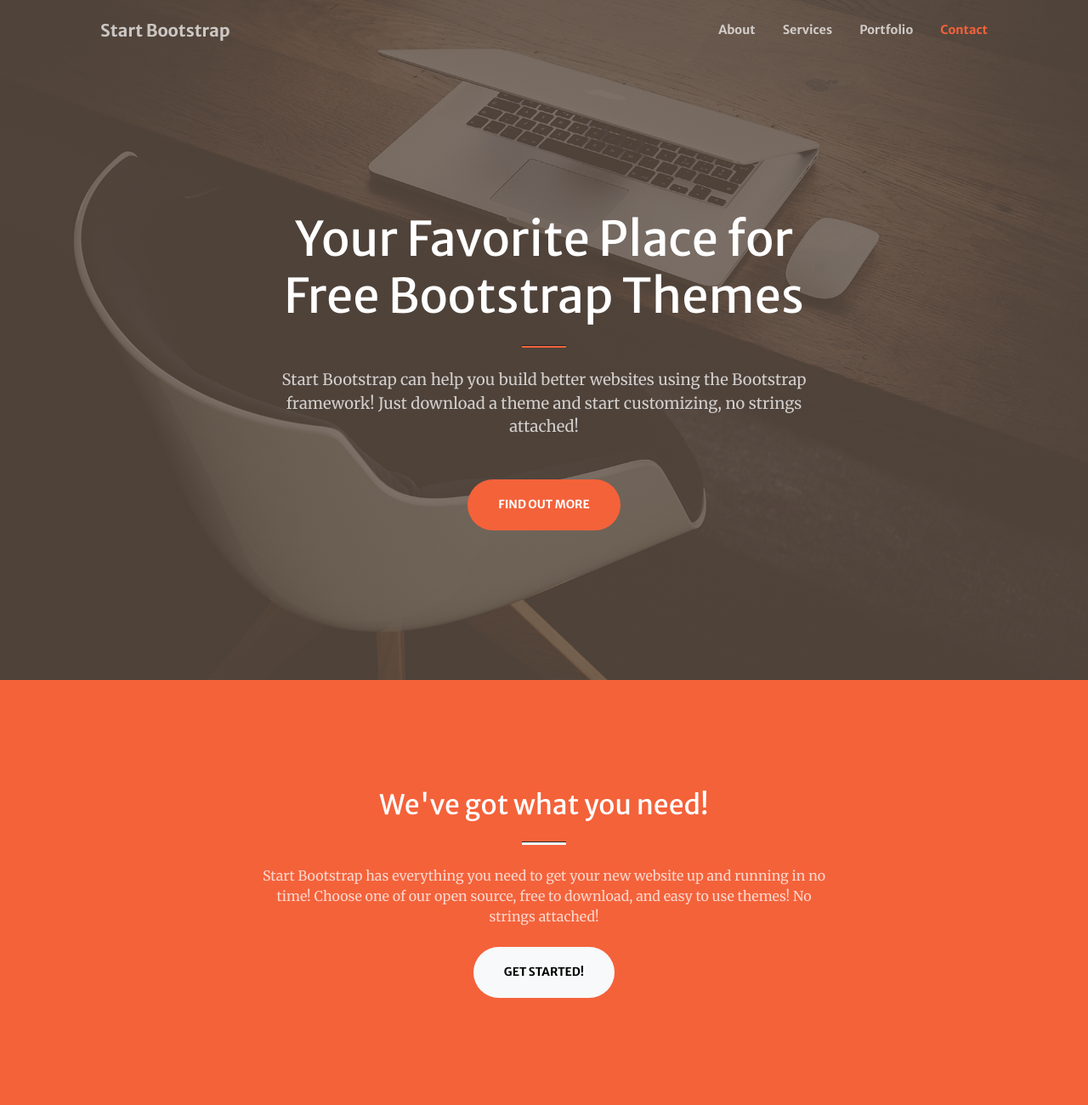
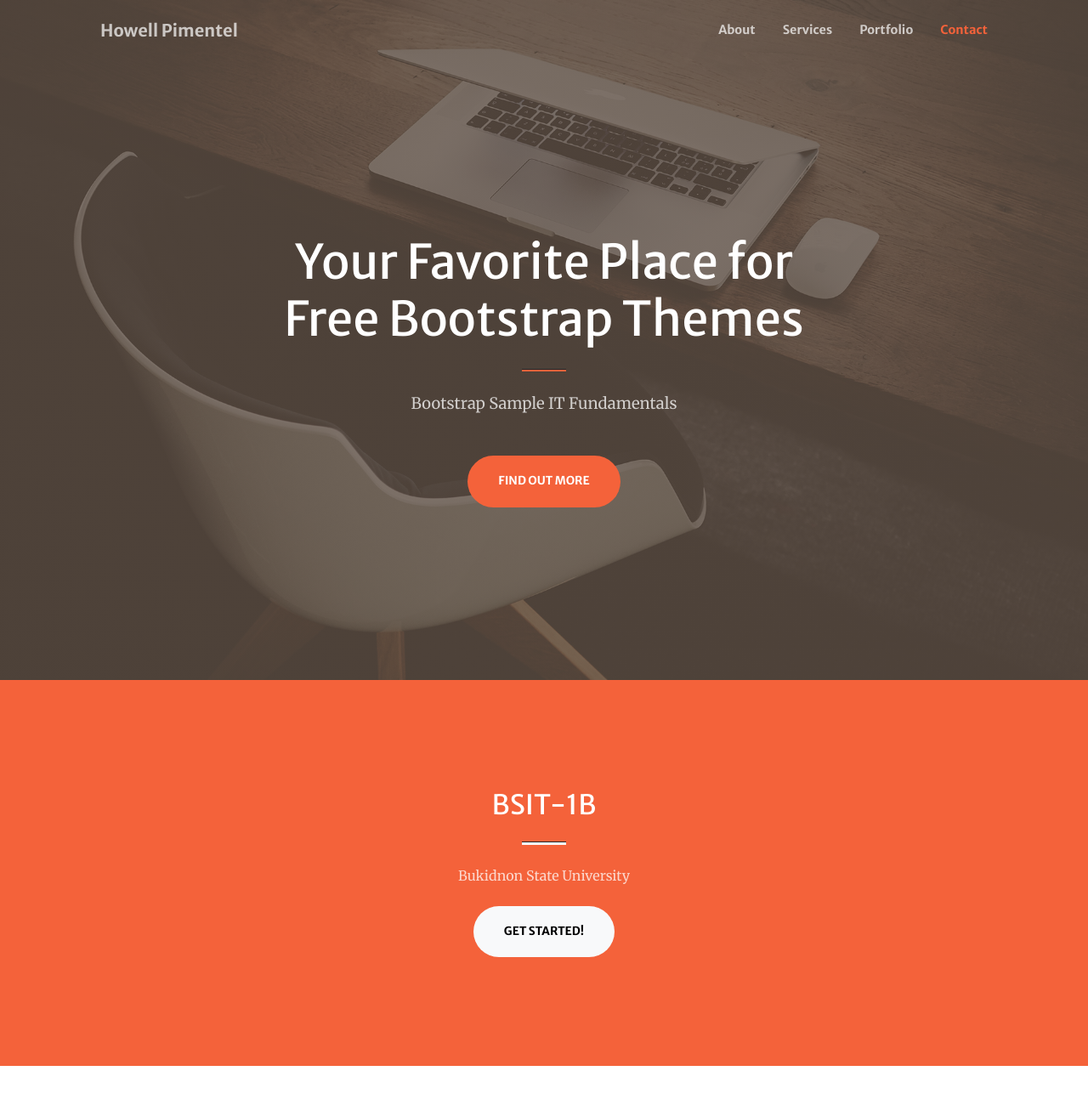
Before and after one commit to HowellPimentel/HowellPimentel.github.io, a plain HTML site: page index.html in a window 1280 px wide. Shown: the top 1300 px of the page at 85% size. Drawn offline with nearby package versions, Linux system fonts and the light colour scheme; some packages are replaced by stand-ins of ours; a script that the page names is missing.

Commit message:
index.html

```diff
--- a/index.html
+++ b/index.html
@@ -22,7 +22,7 @@
         <!-- Navigation-->
         <nav class="navbar navbar-expand-lg navbar-light fixed-top py-3" id="mainNav">
             <div class="container px-4 px-lg-5">
-                <a class="navbar-brand" href="#page-top">Start Bootstrap</a>
+                <a class="navbar-brand" href="#page-top">Howell Pimentel</a>
                 <button class="navbar-toggler navbar-toggler-right" type="button" data-bs-toggle="collapse" data-bs-target="#navbarResponsive" aria-controls="navbarResponsive" aria-expanded="false" aria-label="Toggle navigation"><span class="navbar-toggler-icon"></span></button>
                 <div class="collapse navbar-collapse" id="navbarResponsive">
                     <ul class="navbar-nav ms-auto my-2 my-lg-0">
@@ -43,7 +43,7 @@
                         <hr class="divider" />
                     </div>
                     <div class="col-lg-8 align-self-baseline">
-                        <p class="text-white-75 mb-5">Start Bootstrap can help you build better websites using the Bootstrap framework! Just download a theme and start customizing, no strings attached!</p>
+                        <p class="text-white-75 mb-5">Bootstrap Sample IT Fundamentals</p>
                         <a class="btn btn-primary btn-xl" href="#about">Find Out More</a>
                     </div>
                 </div>
@@ -54,9 +54,9 @@
             <div class="container px-4 px-lg-5">
                 <div class="row gx-4 gx-lg-5 justify-content-center">
                     <div class="col-lg-8 text-center">
-                        <h2 class="text-white mt-0">We've got what you need!</h2>
+                        <h2 class="text-white mt-0">BSIT-1B</h2>
                         <hr class="divider divider-light" />
-                        <p class="text-white-75 mb-4">Start Bootstrap has everything you need to get your new website up and running in no time! Choose one of our open source, free to download, and easy to use themes! No strings attached!</p>
+                        <p class="text-white-75 mb-4">Bukidnon State University</p>
                         <a class="btn btn-light btn-xl" href="#services">Get Started!</a>
                     </div>
                 </div>
```
